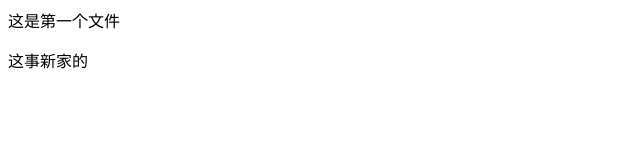
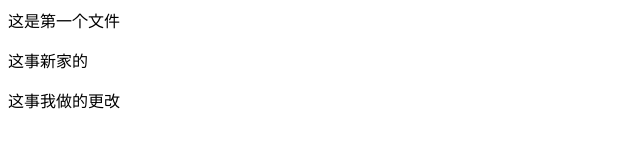
Before and after one commit to longkong888/xinghang, a plain HTML site: page index.html in a window 1280 px wide. Shown: the whole page, without its empty margins (0-640 px from the left). Drawn offline with Linux system fonts and the light colour scheme.

Commit message:
'修海'

```diff
--- a/index.html
+++ b/index.html
@@ -9,5 +9,6 @@
 <body>
     <div>这是第一个文件</div>
     <p>这事新家的</p>
+    <span>这事我做的更改</span>
 </body>
 </html>
```
